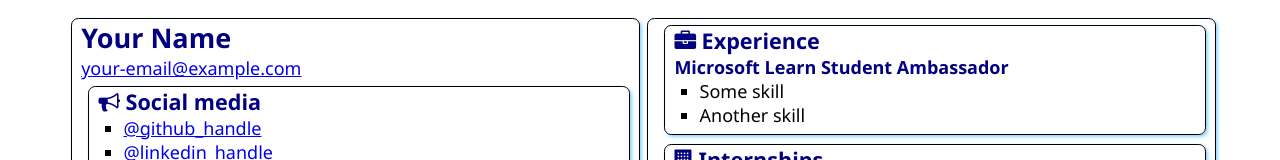
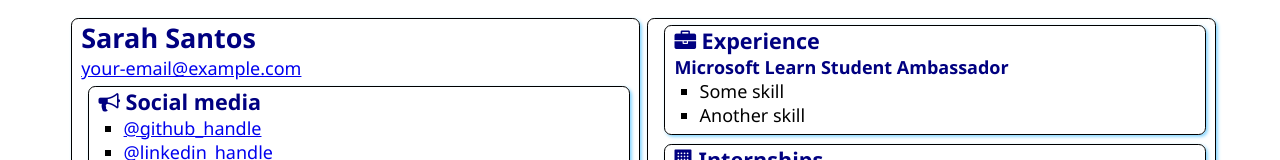
Before and after one commit to sarahroch/SATechnicalOnboarding, a plain HTML site: page src/index.html in a window 1280 px wide. Shown: the top 160 px of the page. Drawn offline with Linux system fonts and the light colour scheme.

Commit message:
Adicionar meu nome

```diff
--- a/src/index.html
+++ b/src/index.html
@@ -12,7 +12,7 @@
 <body>
     <main>
         <article class="box">
-            <h1>Your Name</h1>
+            <h1>Sarah Santos</h1>
             <div><a href="mailto:your.email@example.com">your-email@example.com</a></div>
 
             <section class="box">
```
